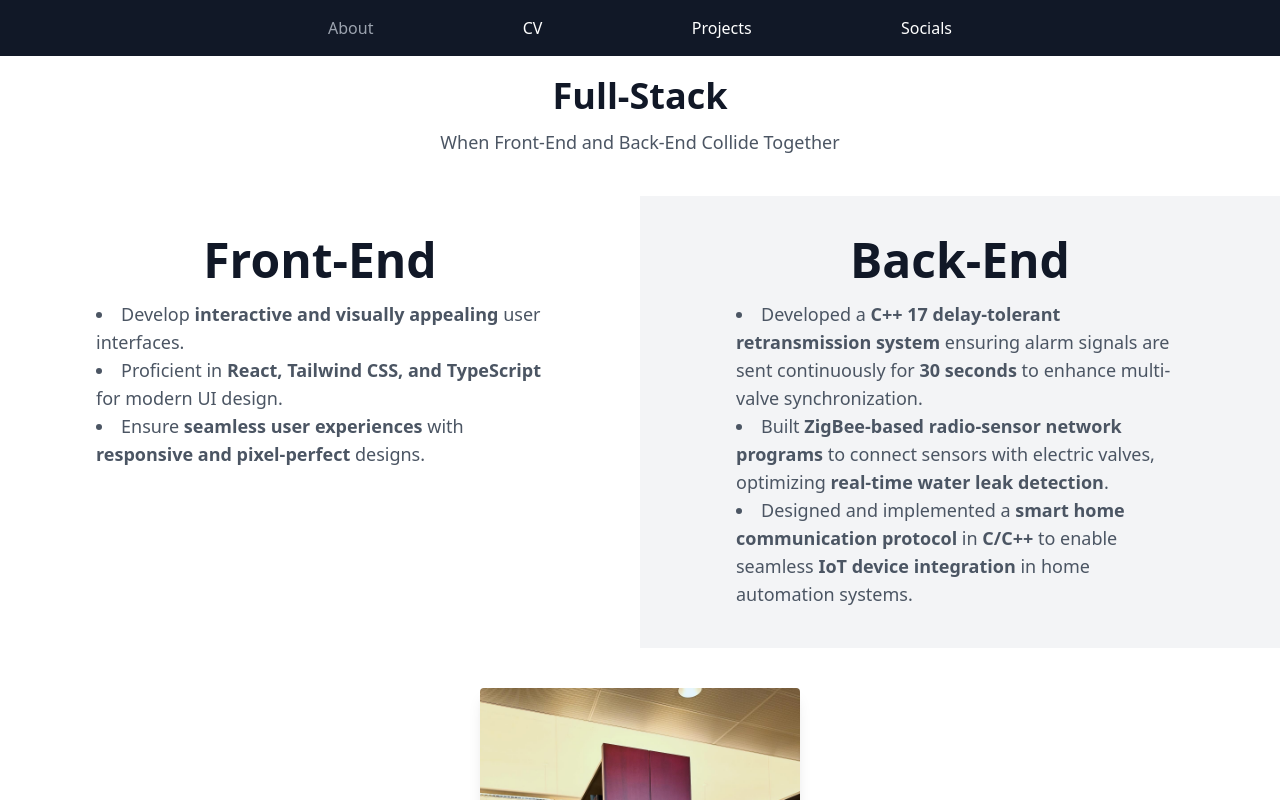
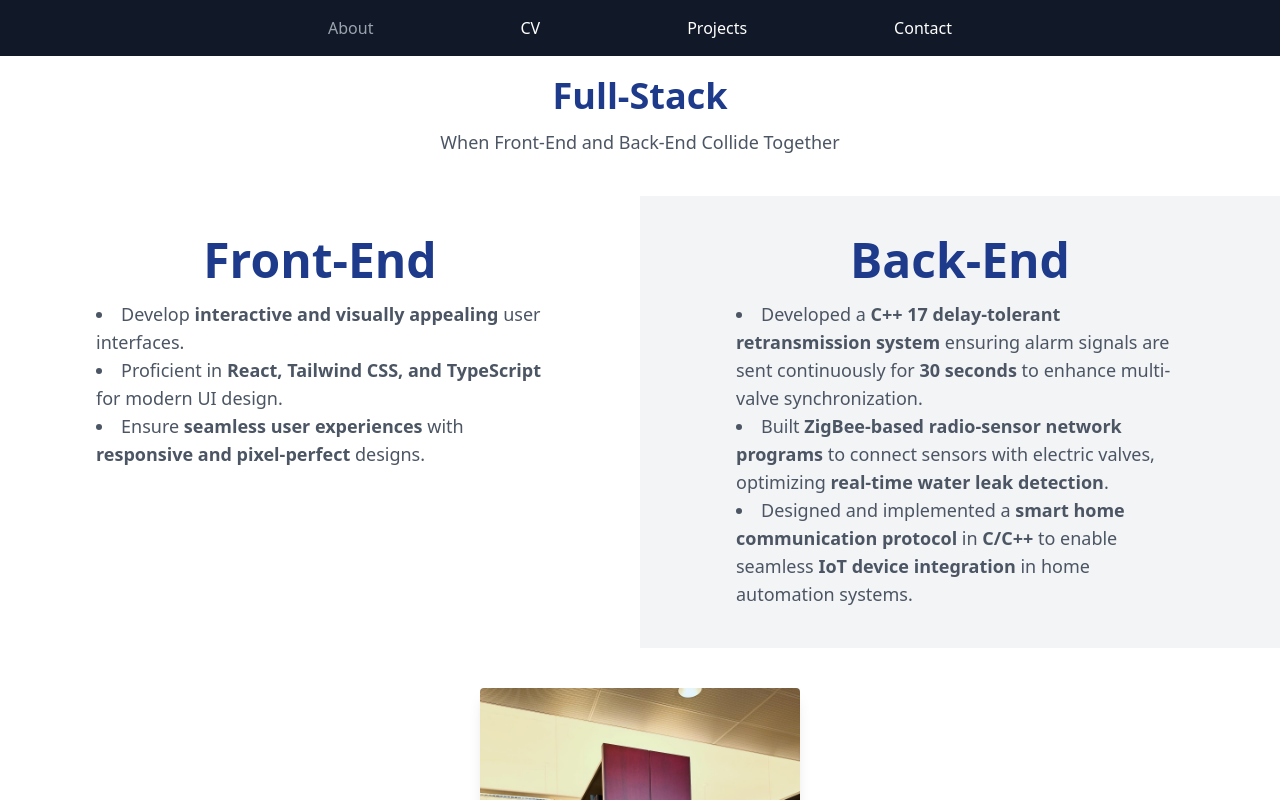
Before and after one commit to Arseny15/Arseny15.github.io, a React (Create React App) app: page / in a window 1280 px wide. Shown: the top 800 px of the page. Built offline with nearby package versions, Linux system fonts and the light colour scheme.

Commit message:
Updated headlines to dark blue

```diff
--- a/package.json
+++ b/package.json
@@ -1,6 +1,6 @@
 {
   "name": "Arseny15.github.io",
-  "version": "0.1.3",
+  "version": "0.1.0",
   "private": true,
   "homepage": "https://Arseny15.github.io",
   "dependencies": {
--- a/src/components/Header.tsx
+++ b/src/components/Header.tsx
@@ -28,7 +28,7 @@ const Header: React.FC = () => {
             to="/contact"
             className={({ isActive }) => isActive ? "text-gray-400" : "hover:text-gray-400"}
           >
-            Socials
+            Contact
           </NavLink>
         </div>
       </nav>
--- a/src/pages/Contact.tsx
+++ b/src/pages/Contact.tsx
@@ -4,26 +4,29 @@ import { FaEnvelope, FaLinkedin, FaGithub } from "react-icons/fa";
 const Contact: React.FC = () => {
   return (
     <div className="container mx-auto p-4">
-      <h1 className="text-3xl font-bold mb-4">Contact</h1>
+      <h1 className="text-3xl font-bold mb-4 text-blue-900">Contact</h1> {/* Updated to dark blue */}
+
       <div className="grid grid-cols-1 md:grid-cols-2 lg:grid-cols-3 gap-4">
         <a href="mailto:arsenys46@gmail.com" className="block bg-white shadow rounded-lg p-4 hover:shadow-md">
           <div className="flex items-center mb-2">
             <FaEnvelope className="text-black w-6 h-6 mr-2" />
-            <h2 className="text-xl font-bold">Email</h2>
+            <h2 className="text-xl font-bold text-blue-900">Email</h2> {/* Updated to dark blue */}
           </div>
           <p className="text-gray-700">arsenys46@gmail.com</p>
         </a>
+
         <a href="https://www.linkedin.com/in/arsenii-stolbov-43415931a/" className="block bg-white shadow rounded-lg p-4 hover:shadow-md">
           <div className="flex items-center mb-2">
             <FaLinkedin className="text-black w-6 h-6 mr-2" />
-            <h2 className="text-xl font-bold">LinkedIn</h2>
+            <h2 className="text-xl font-bold text-blue-900">LinkedIn</h2> {/* Updated to dark blue */}
           </div>
           <p className="text-gray-700">Arsenii Stolbov</p>
         </a>
+
         <a href="https://github.com/Arseny15" className="block bg-white shadow rounded-lg p-4 hover:shadow-md">
           <div className="flex items-center mb-2">
             <FaGithub className="text-black w-6 h-6 mr-2" />
-            <h2 className="text-xl font-bold">GitHub</h2>
+            <h2 className="text-xl font-bold text-blue-900">GitHub</h2> {/* Updated to dark blue */}
           </div>
           <p className="text-gray-700">Arseny15</p>
         </a>
--- a/src/pages/Home.tsx
+++ b/src/pages/Home.tsx
@@ -5,7 +5,7 @@ const Home: React.FC = () => {
     <div className="relative min-h-screen flex flex-col justify-center items-center bg-white text-center">
 
       {/* Full-Stack Title */}
-      <h1 className="text-4xl font-bold text-gray-900 mt-5">
+      <h1 className="text-4xl font-bold text-blue-900 mt-5">
         Full-Stack <br />
         <span className="text-lg font-normal text-gray-600">
           When Front-End and Back-End Collide Together
@@ -17,7 +17,7 @@ const Home: React.FC = () => {
 
         {/* Left Side - Front-End */}
         <div className="w-1/2 bg-white flex flex-col items-center p-10">
-          <h1 className="text-5xl font-bold text-gray-900">Front-End</h1>
+          <h1 className="text-5xl font-bold text-blue-900">Front-End</h1>
           <ul className="text-gray-600 text-lg max-w-md mt-4 list-disc list-inside text-left">
             <li>Develop <strong>interactive and visually appealing</strong> user interfaces.</li>
             <li>Proficient in <strong>React, Tailwind CSS, and TypeScript</strong> for modern UI design.</li>
@@ -27,7 +27,7 @@ const Home: React.FC = () => {
 
         {/* Right Side - Back-End */}
         <div className="w-1/2 bg-gray-100 flex flex-col items-center p-10">
-          <h1 className="text-5xl font-bold text-gray-900">Back-End</h1>
+          <h1 className="text-5xl font-bold text-blue-900">Back-End</h1>
           <ul className="text-gray-600 text-lg max-w-md mt-4 list-disc list-inside text-left">
             <li>Developed a <strong>C++ 17 delay-tolerant retransmission system</strong> ensuring alarm signals are sent continuously for <strong>30 seconds</strong> to enhance multi-valve synchronization.</li>
             <li>Built <strong>ZigBee-based radio-sensor network programs</strong> to connect sensors with electric valves, optimizing <strong>real-time water leak detection</strong>.</li>
--- a/src/pages/Projects.tsx
+++ b/src/pages/Projects.tsx
@@ -31,19 +31,33 @@ const Projects: React.FC = () => {
 
   return (
     <div className="container mx-auto p-4">
-      <h1 className="text-3xl font-bold mb-4">Projects</h1>
-      <h2 className="text-xl"> Here are my projects from my <a href="https://github.com/Arseny15" className="text-pink-600">Github</a></h2>
+      <h1 className="text-3xl font-bold mb-4 text-blue-900">Projects</h1> {/* Updated to dark blue */}
+      <h2 className="text-xl text-blue-900">
+        Here are my projects from my{" "}
+        <a href="https://github.com/Arseny15" className="text-pink-600">
+          Github
+        </a>
+      </h2>
       <div className="grid grid-cols-1 md:grid-cols-2 lg:grid-cols-3 gap-4">
         {repos.map((repo) => (
           <div key={repo.id} className="bg-white shadow rounded-lg p-4">
-            <h2 className="text-xl font-bold mb-2">
-              <a href={repo.html_url} className="text-blue-600 hover:underline" target="_blank" rel="noopener noreferrer">
+            <h2 className="text-xl font-bold mb-2 text-blue-900">
+              <a
+                href={repo.html_url}
+                className="text-blue-600 hover:underline"
+                target="_blank"
+                rel="noopener noreferrer"
+              >
                 {repo.name}
               </a>
             </h2>
             <p className="text-gray-700 mb-2">{repo.description}</p>
-            <p className="text-gray-500 text-sm">Stars: {repo.stargazers_count} | Forks: {repo.forks_count}</p>
-            <p className="text-gray-500 text-sm">Updated: {new Date(repo.updated_at).toLocaleDateString()}</p>
+            <p className="text-gray-500 text-sm">
+              Stars: {repo.stargazers_count} | Forks: {repo.forks_count}
+            </p>
+            <p className="text-gray-500 text-sm">
+              Updated: {new Date(repo.updated_at).toLocaleDateString()}
+            </p>
           </div>
         ))}
       </div>
```
